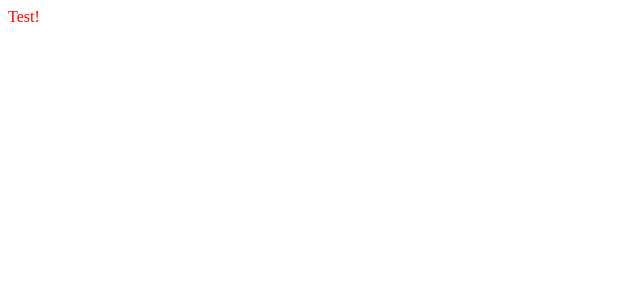
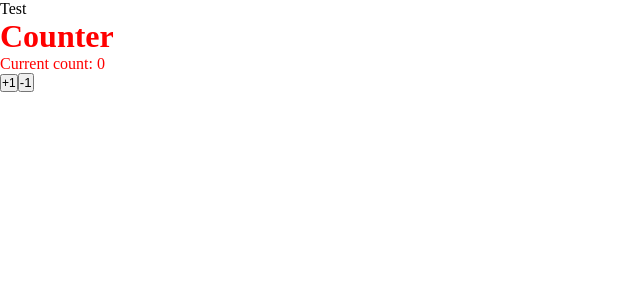
Before and after one commit to AleksandrMihasenko/my-notions, a React app in the folder my-notions-static/: page / in a window 1280 px wide. Shown: the top 300 px of the page, without its empty margins (0-640 px from the left). Built offline with nearby package versions, Linux system fonts and the light colour scheme.

Commit message:
Add css modules

```diff
--- a/my-notions-static/package.json
+++ b/my-notions-static/package.json
@@ -27,6 +27,7 @@
     "@types/webpack-dev-server": "^4.7.2",
     "css-loader": "^7.1.2",
     "html-webpack-plugin": "^5.6.0",
+    "mini-css-extract-plugin": "^2.9.0",
     "sass": "^1.77.6",
     "sass-loader": "^14.2.1",
     "style-loader": "^4.0.0",
--- /dev/null
+++ b/my-notions-static/src/App.tsx
@@ -0,0 +1,13 @@
+import Counter from './components/Counter';
+import './index.sass';
+
+function App() {
+    return (
+        <div className="App">
+            Test
+            <Counter />
+        </div>
+    );
+}
+
+export default App;
--- /dev/null
+++ b/my-notions-static/src/components/Counter.module.scss
@@ -0,0 +1,7 @@
+.wrapper {
+  color: red;
+}
+
+.btn {
+  font-size: 12px;
+}
--- /dev/null
+++ b/my-notions-static/src/components/Counter.tsx
@@ -0,0 +1,26 @@
+import React, { useState } from 'react';
+import * as classes from './Counter.module.scss';
+
+const Counter: React.FC = () => {
+    const [count, setCount] = useState(0);
+
+    const increment = () => {
+        setCount(count + 1);
+    }
+
+    const decrement = () => {
+        setCount(count - 1);
+    }
+
+    return (
+        <div className={classes.wrapper}>
+            <h1>Counter</h1>
+            <p>Current count: {count}</p>
+
+            <button className={classes.btn} onClick={() => increment()}>+1</button>
+            <button onClick={() => decrement()}>-1</button>
+        </div>
+    );
+}
+
+export default Counter;
--- a/my-notions-static/src/index.sass
+++ b/my-notions-static/src/index.sass
@@ -1,2 +1,7 @@
-div
-  color: red
+*
+  margin: 0
+  padding: 0
+  box-sizing: border-box
+
+  .app
+    font-size: 30px
--- a/my-notions-static/src/index.tsx
+++ b/my-notions-static/src/index.tsx
@@ -1,7 +1,7 @@
 import { render } from 'react-dom';
-import './index.sass';
+import App from './App';
 
 render(
-    <div>Test!</div>,
+    <App />,
     document.getElementById('root'),
 )
--- /dev/null
+++ b/my-notions-static/src/types/global.d.ts
@@ -0,0 +1,7 @@
+declare module '*.scss' {
+    interface IClassName {
+        [className: string]: string;
+    }
+    const classNames: IClassName;
+    export = classNames;
+}
--- a/my-notions-static/webpack.config.ts
+++ b/my-notions-static/webpack.config.ts
@@ -1,7 +1,8 @@
 import path from 'path';
 import webpack from 'webpack';
 import { buildWebpackConfig } from './config/build/buildWebpackConfig';
-import { BuildPaths, BuildEnv } from './types/build/config';
+import { BuildEnv, BuildPaths } from 'src/types/build/config';
+
 
 
 export default (env: BuildEnv) => {
```
Also changed, not shown: 1 other file (tests, documents, lock files or other folders).
